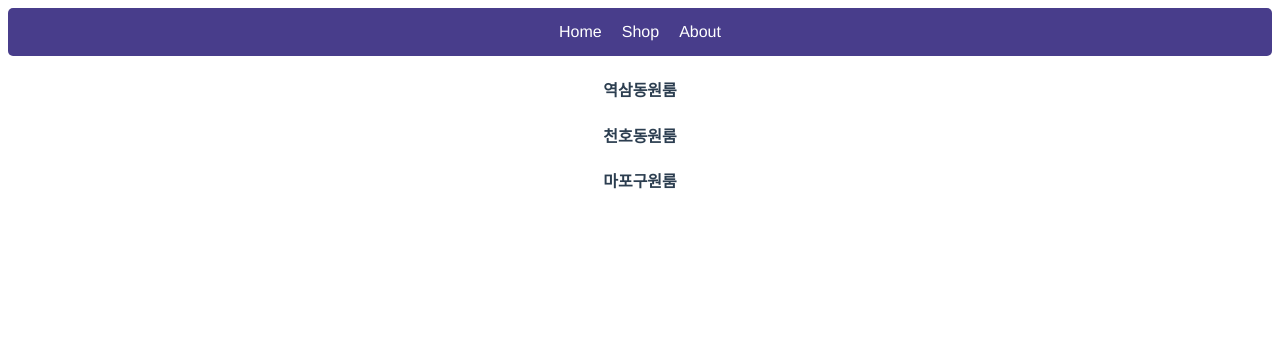
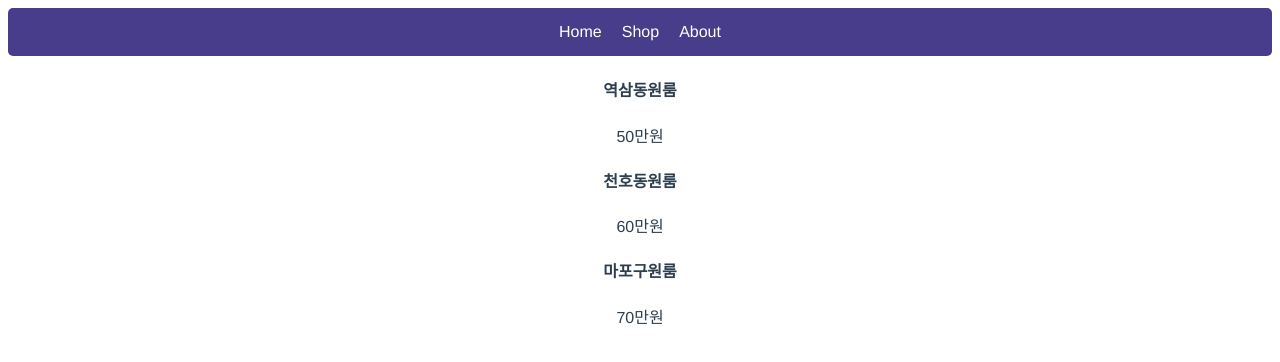
Before and after one commit to cyccc95/Vue, a Vue app in the folder vuedongsan/: page / in a window 1280 px wide. Shown: the top 362 px of the page. Built offline with nearby package versions, Linux system fonts and the light colour scheme.

Commit message:
v-for 반복문

```diff
--- a/vuedongsan/src/App.vue
+++ b/vuedongsan/src/App.vue
@@ -2,8 +2,21 @@
   <div class="menu">
     <a v-for="i in 메뉴들" :key="i">{{ i }}</a>
   </div>
-  <div v-for="i in products" :key="i">
-    <h4>{{ i }}</h4>
+  <!-- <div v-for="(a, i) in 3" :key="a">
+    <h4>{{ products[i] }}</h4>
+    <p>{{ price[i] }}만원</p>
+  </div> -->
+  <div>
+    <h4>{{ products[0] }}</h4>
+    <p>50만원</p>
+  </div>
+  <div>
+    <h4>{{ products[1] }}</h4>
+    <p>60만원</p>
+  </div>
+  <div>
+    <h4>{{ products[2] }}</h4>
+    <p>70만원</p>
   </div>
 </template>
 
```
